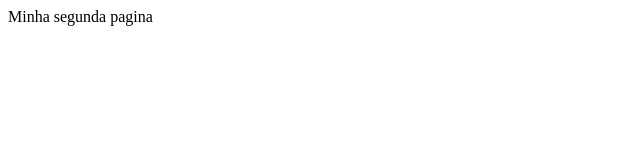
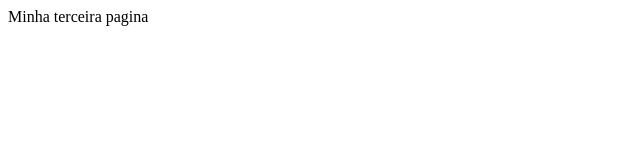
Before and after one commit to juliodelgadom6/TecWeb, a plain HTML site: page index.html in a window 1280 px wide. Shown: the full height of the page, 0-640 px from the left. Drawn offline with Linux system fonts and the light colour scheme.

Commit message:
terceiro commit desde outra sala

```diff
--- a/index.html
+++ b/index.html
@@ -4,6 +4,6 @@
 	<title></title>
 </head>
 <body>
-	Minha segunda pagina
+	Minha terceira pagina
 </body>
 </html>
```
